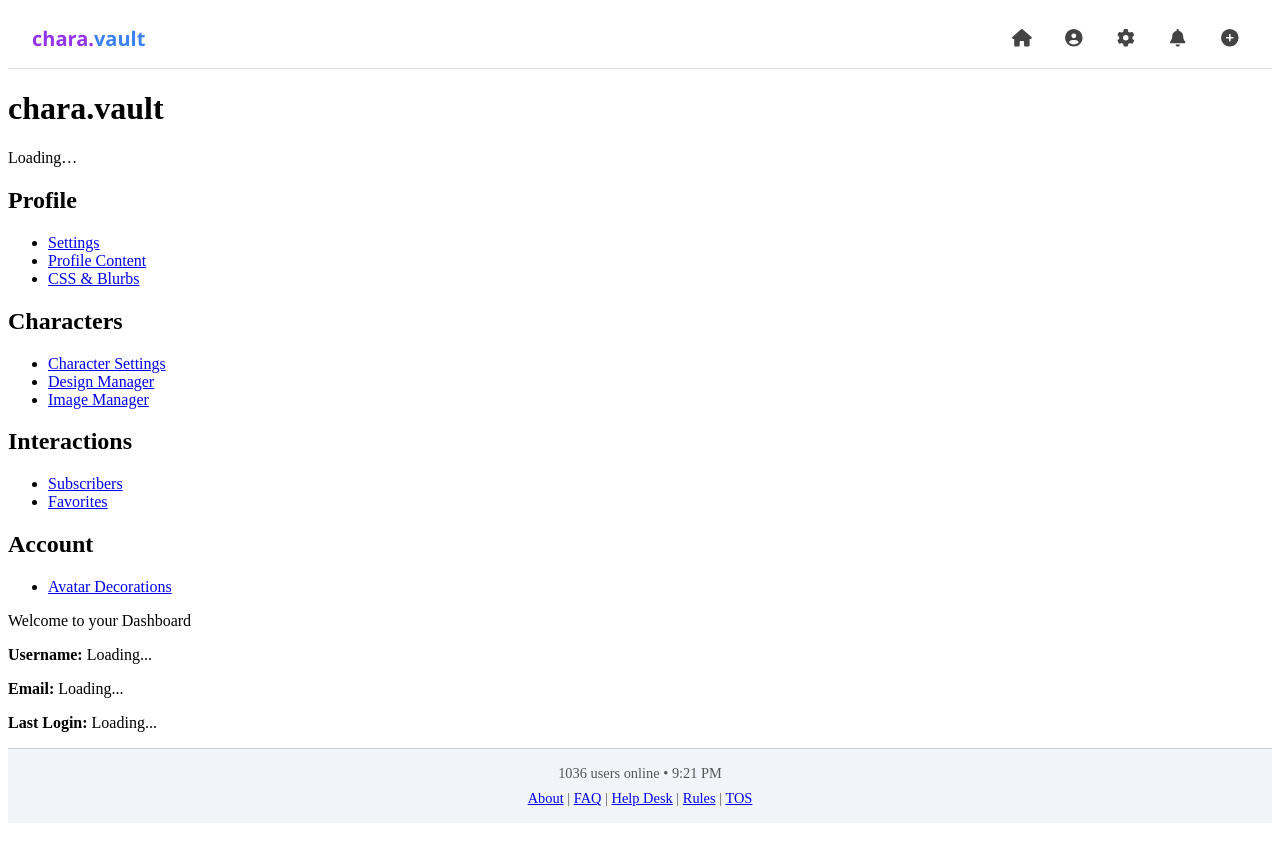
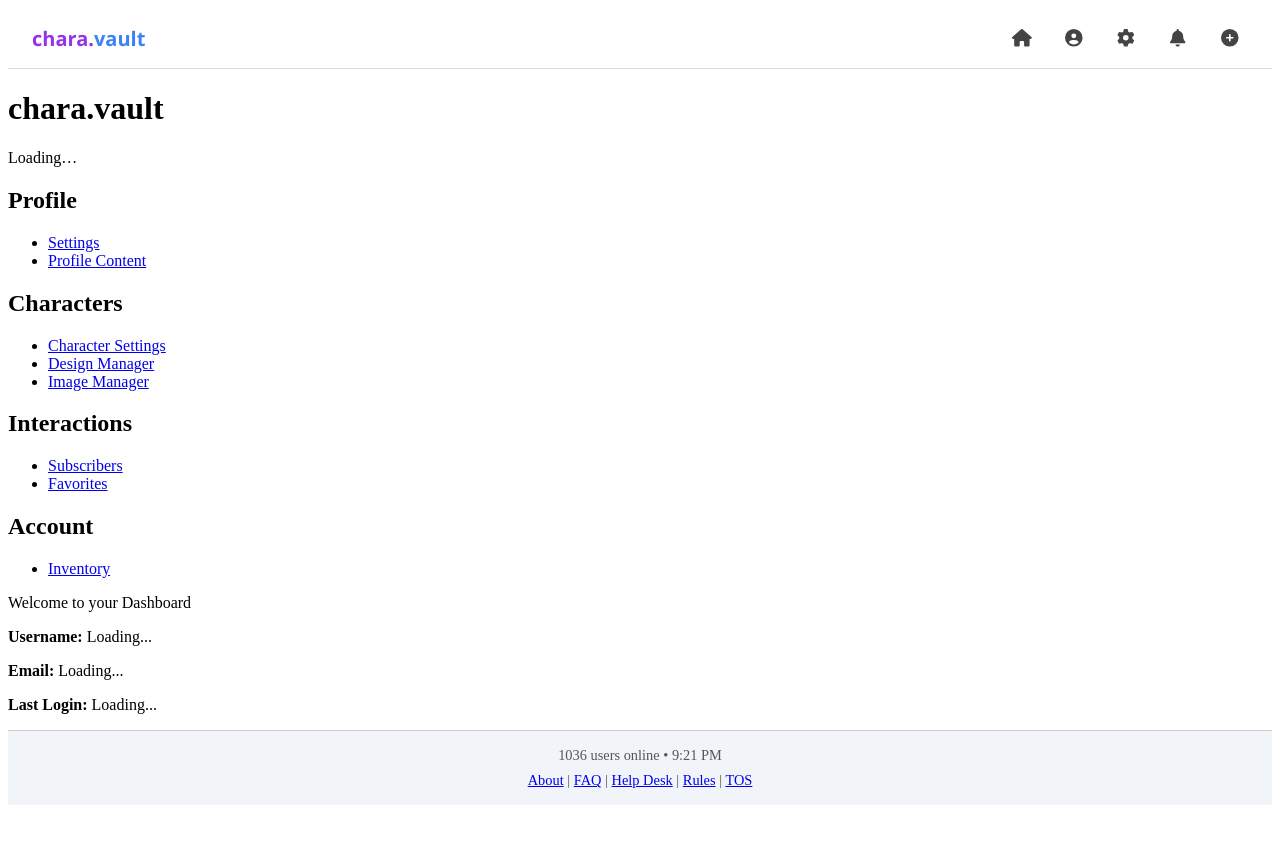
Before and after one commit to gummygyaru/test, a Jekyll site: the page built from dashboard/dashboard.html, in a window 1280 px wide. Shown: the top 862 px of the page. Built offline with Jekyll 4.4.1, drawn with Linux system fonts in a browser that asks for light colours; comment, search, counter and statistics services are not loaded.

Commit message:
Update dashboard.html

```diff
--- a/dashboard/dashboard.html
+++ b/dashboard/dashboard.html
@@ -14,7 +14,6 @@ title: Dashboard
     <ul>
       <li><a href="#" data-page="settings">Settings</a></li>
       <li><a href="#" data-page="profile-content">Profile Content</a></li>
-      <li><a href="#" data-page="css-blurbs">CSS & Blurbs</a></li>
     </ul>
 
     <h2>Characters</h2>
@@ -32,7 +31,7 @@ title: Dashboard
 
     <h2>Account</h2>
     <ul>
-      <li><a href="#" data-page="avatar">Avatar Decorations</a></li>
+      <li><a href="#" data-page="Inventory">Inventory</a></li>
     </ul>
   </aside>
 
```
